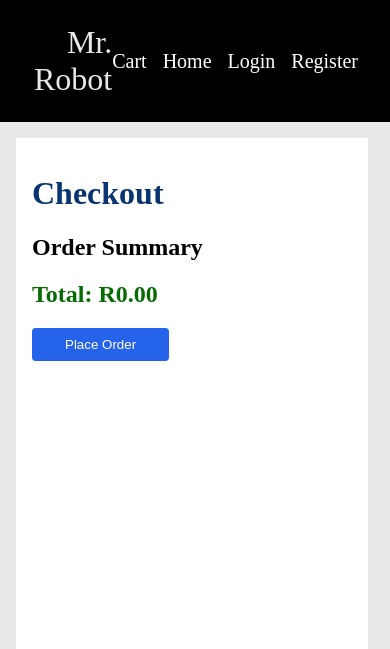
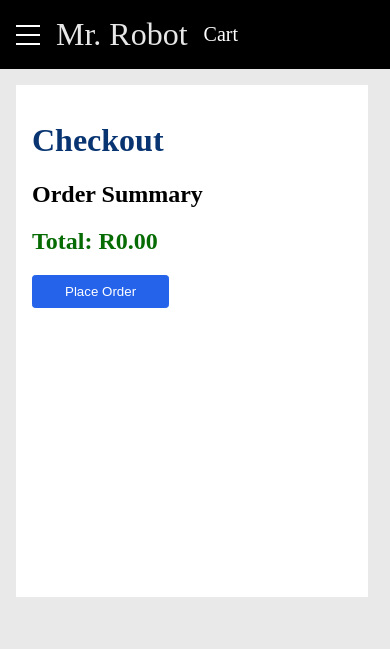
Before and after one commit to jimmyjamesm10-code/ecomerce-project, a Spring Boot app: page /checkout in a window 390 px wide. Shown: the top 649 px of the page. Run offline with Spring Boot 4, Linux system fonts and the light colour scheme.

Commit message:
Add hamburger menu for navigation links on mobile device <= 600px wide

```diff
--- a/src/main/resources/static/appstyle.css
+++ b/src/main/resources/static/appstyle.css
@@ -230,6 +230,7 @@ h2.checkout-total {
     margin-left: 1rem;
 }
 
+.paybutton:not(:disabled):hover,
 .checkout-button:hover {
     border-color: #2563eb;
     color: white;
@@ -330,3 +331,61 @@ body.registration-page {
     cursor: not-allowed;
     opacity: 0.5;
 }
+
+.mobile-menu-toggle,
+.mobile-menu-button {
+    display: none;
+}
+
+@media (max-width: 600px) {
+
+    nav {
+        position: relative;
+        flex-wrap: wrap;
+        justify-content: flex-start;
+        gap: 1rem;
+        padding: 1rem;
+    }
+
+    .mobile-menu-toggle {
+        display: block;
+        position: absolute;
+        width: 1px;
+        height: 1px;
+        opacity: 0;
+    }
+
+    .mobile-menu-button {
+        display: flex;
+        order: -1;
+        flex-direction: column;
+        justify-content: space-between;
+        width: 1.5rem;
+        height: 1.25rem;
+        cursor: pointer;
+    }
+
+    .mobile-menu-button span {
+        width: 100%;
+        height: 2px;
+        background: white;
+    }
+
+
+    .nav-links {
+        display: none;
+        order: 1;
+        flex-basis: 100%;
+        flex-direction: column;
+        gap: 0.75rem;
+    }
+
+    .mobile-menu-toggle:checked ~ .nav-links {
+        display: flex;
+    }
+
+    .nav-cart-text {
+        display: flex;
+    }
+
+}
--- a/src/main/resources/templates/fragments/navbar.html
+++ b/src/main/resources/templates/fragments/navbar.html
@@ -2,9 +2,15 @@
 <html>
     <header>
         <nav th:fragment="navbar">
+            <input class="mobile-menu-toggle" type="checkbox" id="mobile-menu-toggle">
+            <label class="mobile-menu-button" for="mobile-menu-toggle" aria-label="Toggle navigation menu">
+                <span></span>
+                <span></span>
+                <span></span>
+            </label>
             <a class="brandname" href="/ecom">Mr. Robot</a>
+            <a class="nav-cart-text" href="/rollingcart">Cart</a>
             <div class="nav-links">
-                <a class="nav-cart-text" href="/rollingcart">Cart</a>
                 <a href="/ecom">Home</a>
                 <a class="login">Login</a>
                 <a class="register" href="registration">Register</a>
```
